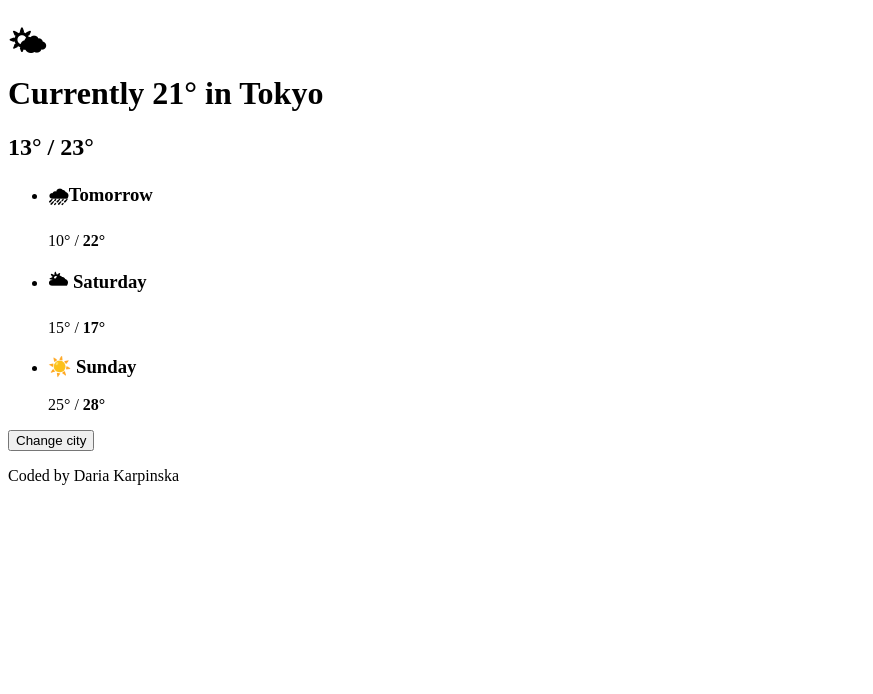
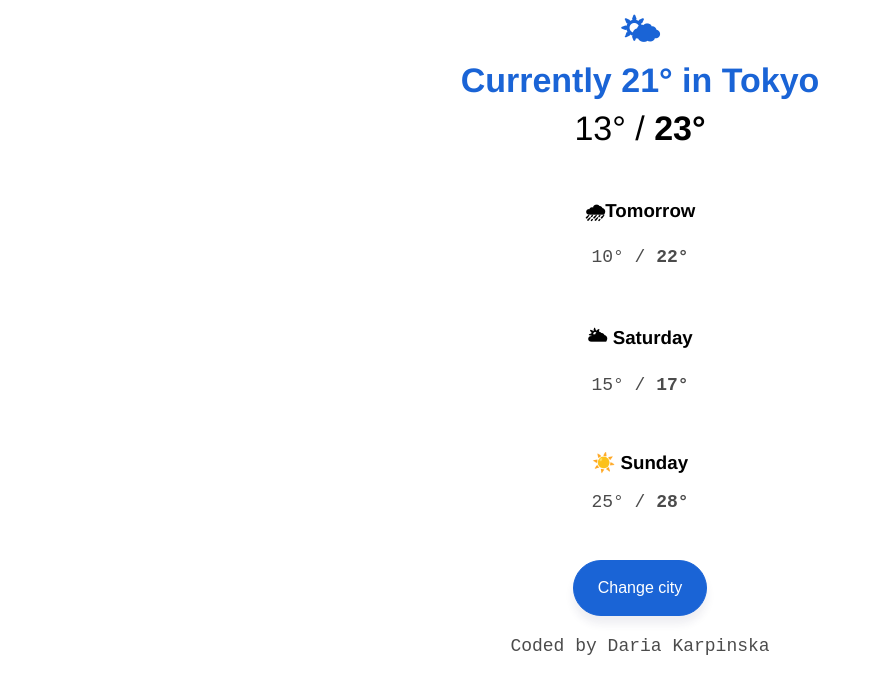
Before and after one commit to dariakarpinska/shecodes_study, a plain HTML site: page index.html in a window 1280 px wide. Shown: the whole page, without its empty margins (0-873 px from the left). Drawn offline with Linux system fonts and the light colour scheme.

Commit message:
add style css

```diff
--- a/index3.html
+++ b/index.html
@@ -5,7 +5,7 @@
     <meta name="viewport" content="width=device-width, initial-scale=1.0" />
     <meta http-equiv="X-UA-Compatible" content="ie=edge" />
     <title>Weather App</title>
-
+    <link rel="stylesheet" href="./src/style.css">
   </head>
   <body>
     <h1>
@@ -28,9 +28,7 @@
         <p>25° / <strong>28°</strong></p>
       </li>
     </ul>
-
     <button>Change city</button>
     <p>Coded by Daria Karpinska</p>
-
   </body>
 </html>
--- /dev/null
+++ b/src/style.css
@@ -0,0 +1,67 @@
+h1,
+h2,
+h3 {
+  text-align: center;
+  font-family: Helvetica, Arial, sans-serif;
+}
+
+h1 {
+  color: #1a64d6;
+  font-size: 34px;
+  line-height: 48px;
+  margin: 0;
+}
+
+h2 {
+  margin: 0;
+
+  font-size: 34px;
+  line-height: 48px;
+  font-weight: 400;
+}
+
+ul {
+  padding: 0;
+}
+
+li {
+  list-style: none;
+  text-align: center;
+  padding: 10px 0;
+  border-radius: 10px;
+  transition: all 200ms ease-in-out;
+  max-width: 400px;
+  margin: 0 auto;
+}
+
+li:hover {
+  background: #fffbef;
+}
+
+p {
+  font-size: 18px;
+  opacity: 0.7;
+  text-align: center;
+  font-family: monospace;
+}
+
+button {
+  display: block;
+  margin: 20px auto;
+  border: 1px solid #1a64d6;
+  background: #1a64d6;
+  color: #fff;
+  font-size: 16px;
+  line-height: 22px;
+  padding: 16px 24px;
+  border-radius: 30px;
+  transition: all 200ms ease;
+  box-shadow: rgba(37, 39, 89, 0.08) 0px 8px 8px 0;
+  cursor: pointer;
+}
+
+button:hover {
+  background: white;
+  color: #1a64d6;
+  border: 1px solid #1a64d6;
+}
```
